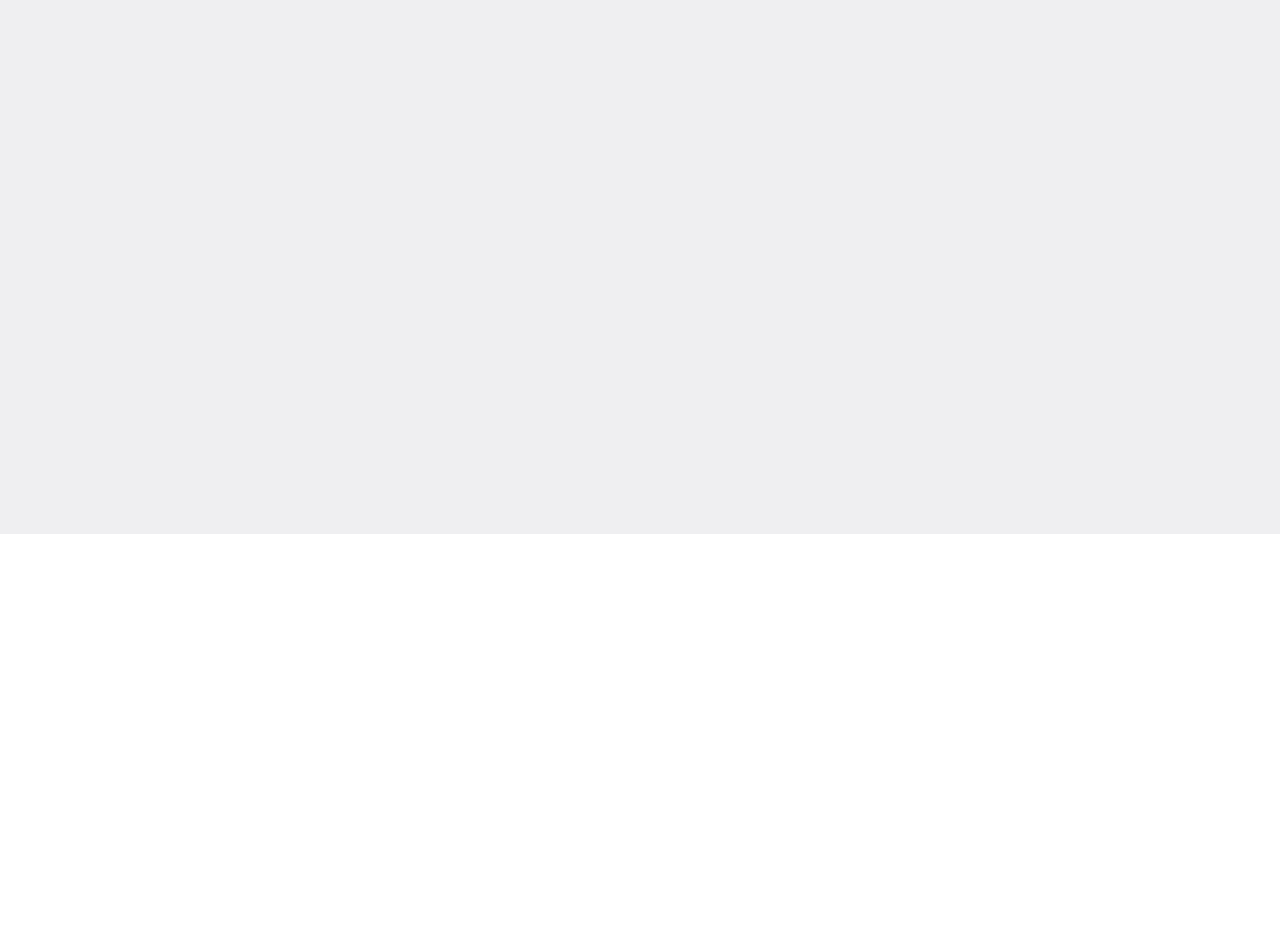
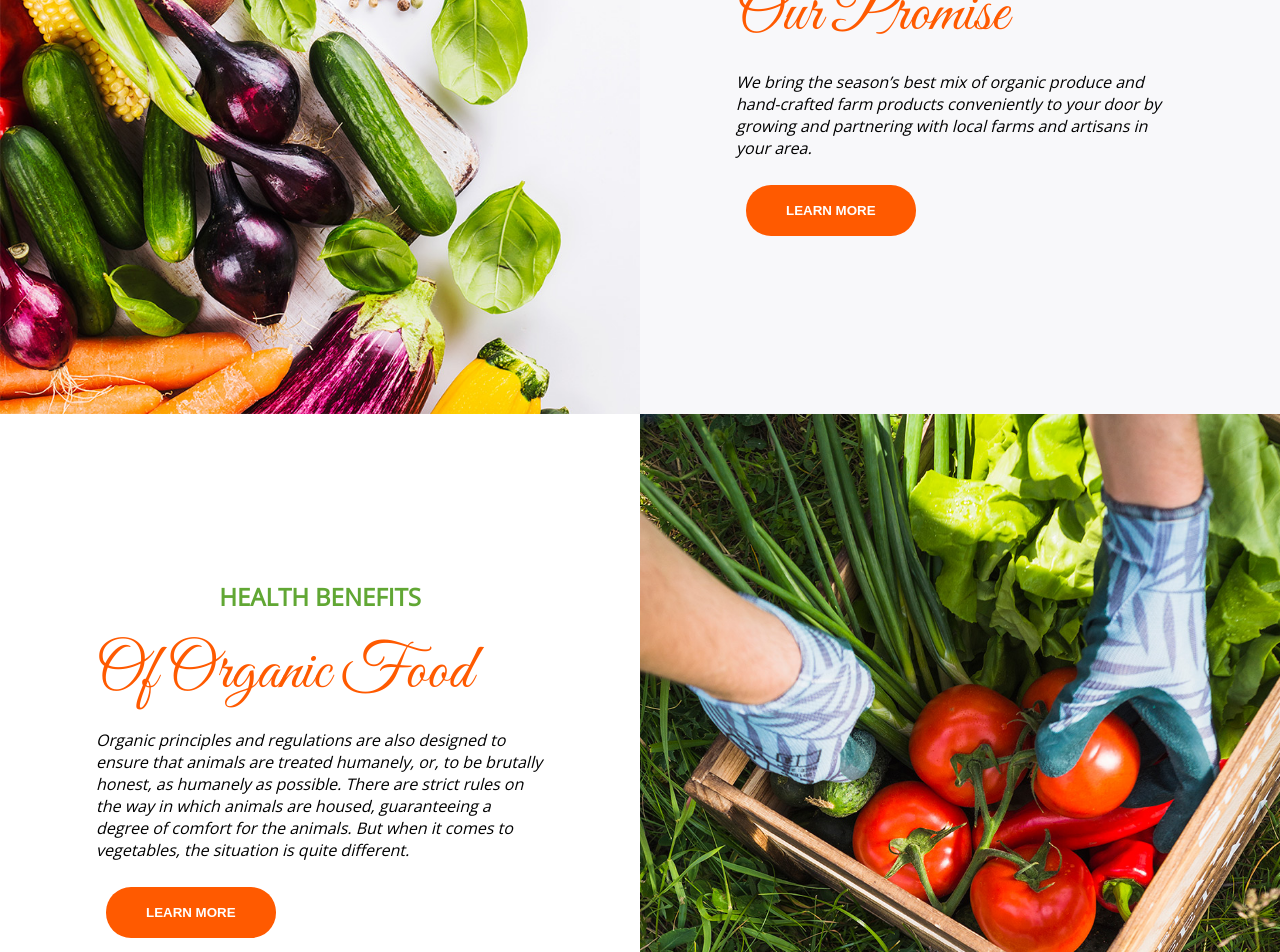
Before and after one commit to charz016/angular-organic-web, an Angular app: page / in a window 1280 px wide. Shown: the part 1848-2800 px from the top of the page. Built offline with nearby package versions, Linux system fonts and the light colour scheme.

Commit message:
(sections 3,4,6,7,8)

```diff
--- a/src/app/app.component.html
+++ b/src/app/app.component.html
@@ -1,7 +1,8 @@
 <!--The content below is only a placeholder and can be replaced.-->
 <nav-bar></nav-bar>
 
-<div class="section-1" fxLayout="row" fxLayout.lt-md="column">
+<section class="section-1">
+  <div fxLayout="row" fxLayout.lt-md="column">
     <div class="section-1__info" fxFlex.lt-md="1 1 auto" fxFlex fxLayoutAlign="center center">
       <div class="section-1__info-container">
         <h1 class="section-1__info-container-title">FRESH FOOD</h1>
@@ -12,43 +13,118 @@
         <button class="section-1__info-container-button">learn more</button>
       </div>
     </div>
-  <div class="section-1__img" fxFlex.lt-md="1 1 auto" fxFlex>
+    <div class="section-1__img" fxFlex fxFlex.lt-md="1 1 auto">
     </div>
   </div>
+</section>
+
 <div class="section-2">
+
 
 
 </div>
 
-<div class="section-3">
+<section class="section-3">
+  <div fxLayout="row" fxLayout.lt-md="column">
+    <div class="section-3__img" fxFlex fxFlex.lt-md="1 1 auto">
+    </div>
+    <div class="section-3__info" fxFlex.lt-md="1 1 auto" fxFlex fxLayoutAlign="center center">
+      <div class="section-3__info-container">
+        <h1 class="section-3__info-container-title">ORGANIC FARM</h1>
+        <span class="section-3__info-container-subtitle">Our Promise</span>
+        <p class="section-3__info-container-text">We bring the season’s best mix of organic produce
+          and hand-crafted farm products conveniently to your door by growing and partnering
+          with local farms and artisans in your area.
+        </p>
+        <button class="section-3__info-container-button">learn more</button>
+      </div>
+    </div>
+  </div>
+</section>
 
-
+<section class="section-4">
+  <div fxLayout="row" fxLayout.lt-md="column">
+    <div class="section-4__info" fxFlex.lt-md="1 1 auto" fxFlex fxLayoutAlign="center center">
+      <div class="section-4__info-container">
+        <h1 class="section-4__info-container-title">HEALTH BENEFITS</h1>
+        <span class="section-4__info-container-subtitle">Of Organic Food</span>
+        <p class="section-4__info-container-text">Organic principles and regulations are also designed
+          to ensure that animals are treated humanely, or, to be brutally honest, as humanely as possible.
+          There are strict rules on the way in which animals are housed, guaranteeing a degree of comfort
+          for the animals. But when it comes to vegetables, the situation is quite different.
+        </p>
+        <button class="section-4__info-container-button">learn more</button>
       </div>
-
-
-<div class="section-4">
-
-
     </div>
+    <div class="section-4__img" fxFlex fxFlex.lt-md="1 1 auto">
+    </div>
+  </div>
+</section>
 
 <div class="section-5">
 
 
 </div>
 
-<div class="section-6">
+<section class="section-6">
+  <div fxLayout="row" fxLayout.lt-md="column">
+    <div class="section-6__img" fxFlex fxFlex.lt-md="1 1 auto">
+    </div>
+    <div class="section-6__info" fxFlex.lt-md="1 1 auto" fxFlex fxLayoutAlign="center center">
+      <div class="section-6__info-container">
+        <h1 class="section-6__info-container-title">HAPPY FARMING</h1>
+        <span class="section-6__info-container-subtitle">Happy Animals</span>
+        <p class="section-6__info-container-text">The idea that happier farm animals produce higher
+          quality food is not new, and it seems to be catching on. Several small scale egg farmers have
+          transitioned to a “pastured” system, allowing their chickens to roam freely to eat grass and bugs the way
+          nature intended.
+          These chickens are not simply “free range” or “cage free,” which are terms that unfortunately don’t have much
+          meaning in today’s food market
+        </p>
+        <button class="section-6__info-container-button">learn more</button>
+      </div>
+    </div>
+  </div>
+</section>
 
+<section class="section-7">
+  <div class="section-7-container__card" fxLayout="row wrap" fxLayout.lt-sm="column" fxLayoutAlign="center center">
+    <div class="section-7-item">
+      <img src="../assets/img/types-1.jpeg">
+      <p class="section-7-item-title">Fresh Fruits</p>
+      <p class="section-7-item-text">The secret is using fresh,
+        seasonal produce in combination with good quality oils,
+        vinegars or dairy. We choose the organic lifestyle because
+      </p>
+    </div>
+    <div class="section-7-item">
+      <img src="../assets/img/types-2.jpeg">
+      <p class="section-7-item-title">Vegetables</p>
+      <p class="section-7-item-text">The secret is using fresh,
+        seasonal produce in combination with good quality oils,
+        vinegars or dairy. We choose the organic lifestyle because
+      </p>
+    </div>
+    <div class="section-7-item">
+      <img src="../assets/img/types-3.jpeg">
+      <p class="section-7-item-title">Salad Leaves</p>
+      <p class="section-7-item-text">One way to motivate yourself to eat more salad
+        this summer is to have a tasty, homemade dressing drizzled on top. Organic
+        food popularity
+      </p>
+    </div>
+  </div>
+</section>
 
+<section class="section-8">
+  <div fxLayout="row" fxLayout.lt-md="column">
+    <div fxFlex fxFlex.lt-md="1 1 auto">
+      <iframe src="https://www.google.com/maps/embed?pb=!1m14!1m12!1m3!1d7098.94326104394!2d78.0430654485247!3d27.172909818538997!2m3!1f0!2f0!3f0!3m2!1i1024!2i768!4f13.1!5e0!3m2!1sen!2s!4v1385710909804"
+        width="100%" height="450" frameborder="0" style="border:0" allowfullscreen></iframe>
     </div>
-
-<div class="section-7">
-
-
+    <div class="section-8__img" fxFlex fxFlex.lt-md="1 1 auto">
     </div>
-
-<div class="section-8">
-
-
   </div>
+</section>
 
 <footer></footer>
--- a/src/app/app.component.scss
+++ b/src/app/app.component.scss
@@ -54,14 +54,92 @@ margin-top: 2px;
 
 
 .section-3{
-    min-height: 100vh;
+    min-height: 80;
     background: $light;
+    &__info{
+        &-container{
+           margin: 0 auto;
+            width: 70%;
+            &-title{
+                color: $primary;
+                font-size: 1.5rem;
+                text-align: center;
+            }
+            &-subtitle{
+                color: $tomato;
+                font-family: $title;
+                font-size: 4rem;
+
+            }
+            &-text{
+                font-style: italic;
+            }
+            &-button{
+                color: white;
+                background: $tomato;
+                border-style: none;
+                border-radius: 25px;
+                margin: 10px;
+                padding: 18px 40px;
+                font-weight: bold;
+                text-transform: uppercase;
+                &:hover{
+                    cursor: pointer;
+                }
+            }
+        }
+    }
+
+    &__img{
+        background-image: url('../assets/img/banner-2.jpeg');
+        background-size: cover;
+        height: 85vh;
+    }
 }
 
 
 .section-4{
-    min-height: 100vh;
+    min-height: 80vh;
     background: white;
+    &__info{
+        &-container{
+           margin: 0 auto;
+            width: 70%;
+            &-title{
+                color: $primary;
+                font-size: 1.5rem;
+                text-align: center;
+            }
+            &-subtitle{
+                color: $tomato;
+                font-family: $title;
+                font-size: 4rem;
+
+            }
+            &-text{
+                font-style: italic;
+            }
+            &-button{
+                color: white;
+                background: $tomato;
+                border-style: none;
+                border-radius: 25px;
+                margin: 10px;
+                padding: 18px 40px;
+                font-weight: bold;
+                text-transform: uppercase;
+                &:hover{
+                    cursor: pointer;
+                }
+            }
+        }
+    }
+
+    &__img{
+        background-image: url('../assets/img/banner-3.jpeg');
+        background-size: cover;
+        height: 85vh;
+    }
 }
 
 .section-5{
@@ -71,19 +149,93 @@ margin-top: 2px;
 }
 
 .section-6{
-    min-height: 100vh;
+    min-height: 80vh;
     background: white;
+    &__info{
+        &-container{
+           margin: 0 auto;
+            width: 70%;
+            &-title{
+                color: $primary;
+                font-size: 1.5rem;
+                text-align: center;
+            }
+            &-subtitle{
+                color: $tomato;
+                font-family: $title;
+                font-size: 4rem;
+
+            }
+            &-text{
+                font-style: italic;
+            }
+            &-button{
+                color: white;
+                background: $tomato;
+                border-style: none;
+                border-radius: 25px;
+                margin: 10px;
+                padding: 18px 40px;
+                font-weight: bold;
+                text-transform: uppercase;
+                &:hover{
+                    cursor: pointer;
+                }
+            }
+        }
+    }
+
+    &__img{
+        background-image: url('../assets/img/banner-4.jpeg');
+        background-size: cover;
+        height: 85vh;
+    }
 
 }
 
 .section-7{
     min-height: 100vh;
     background: $secondary;
+    display: flex;
+    align-items: center;
+    justify-content: center;
+    &-item{
+        margin: 20px;
+        padding: 30px 0;
+        max-width: 360px;
+		height: 368px;
+        background-color: #fff;
+        display: flex;
+        flex-direction: column;
+        align-items: center;
+        justify-content: center;
+        img{
+            width:160px;height: 160px;border-radius: 80%
+        }
+
+        &-title{
+            font-size: 1.5rem;
+            margin: 5px;
+            font-family: $text;
+        }
+
+        &-text{
+            font-size: 1rem;
+            margin: 20px;
+            font-style: italic;
+            font-family: $text;
+            text-align: center;
+        }
+
+    }
 
 }
 
 .section-8{
-    min-height: 100vh;
     background: white;
-
+    &__img{
+        background-image: url("../assets/img/banner-5.jpeg");
+        background-size: cover;
+        height: 450px;
+    }
 }
--- a/src/variables.scss
+++ b/src/variables.scss
@@ -2,7 +2,7 @@ $primary: #61A734;
 $secondary:#E3EFFB;
 $tomato:#FF5A00;
 $dark:#333333;
-$light:#EFEFF1;
+$light:#F8F8FA;
 
 $text:'Open Sans';
 $title:'Great Vibes';
```
Lines whose indentation alone changed are shown as unchanged.
